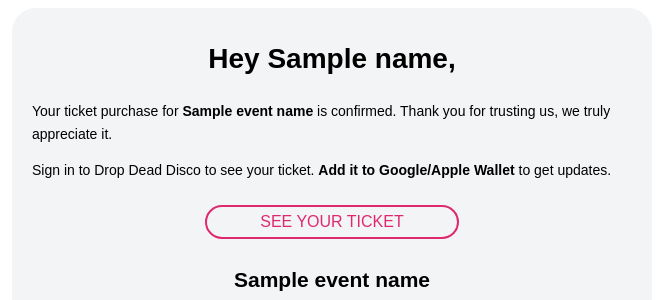
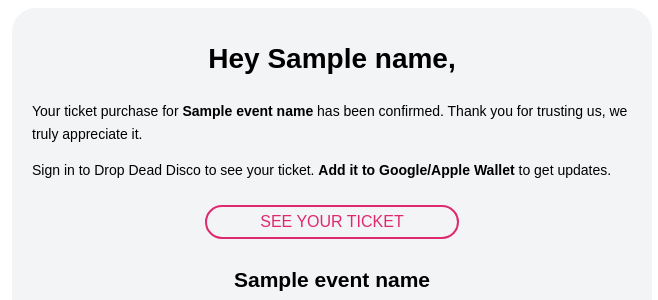
Before and after one commit to vahegh/drop, a Python web app: template templates/event_ticket.html in a window 1280 px wide. Shown: the top 300 px of the page, without its empty margins (308-966 px from the left). Run offline with Jinja, Linux system fonts and the light colour scheme; the template is opened without the code that fills it: most values are stand-ins (such as "Sample title", 1, 10 or a date in 2020).

Commit message:
small fixes

```diff
--- a/services/mailing.py
+++ b/services/mailing.py
@@ -40,7 +40,6 @@ def create_email_message(email_request: EmailRequest) -> EmailMessage:
 
 async def send_email(email_request: EmailRequest):
     msg = create_email_message(email_request)
-    await asyncio.sleep(1)
 
     for attempt in range(MAX_RETRIES):
         smtp_client = SMTP(
--- a/templates/event_ticket.html
+++ b/templates/event_ticket.html
@@ -3,7 +3,8 @@
 {% block content %}
 <h1 style="text-align: center">Hey {{ name }},</h1>
 <p>
-    Your ticket purchase for <b>{{ event_name }}</b> is confirmed. Thank you for trusting us, we truly appreciate it.
+    Your ticket purchase for <b>{{ event_name }}</b> has been confirmed. Thank you for trusting us, we truly appreciate
+    it.
 </p>
 <p>
     Sign in to Drop Dead Disco to see your ticket. <b>Add it to Google/Apple Wallet</b> to get updates.
--- a/templates/member_pass.html
+++ b/templates/member_pass.html
@@ -5,7 +5,7 @@
 <h1 style="text-align: center">{{ name }},</h1>
 <p>
     {% if purchase %}
-    Your purchase for <b>{{ event_name }}</b> is confirmed. Thank you for your support.
+    Your purchase has been confirmed. Thank you so much for your support.
     {% else %}
     You did it. <b>You're now a Drop Dead Disco Member.</b> Welcome to the core community.
     {% endif %}
```
